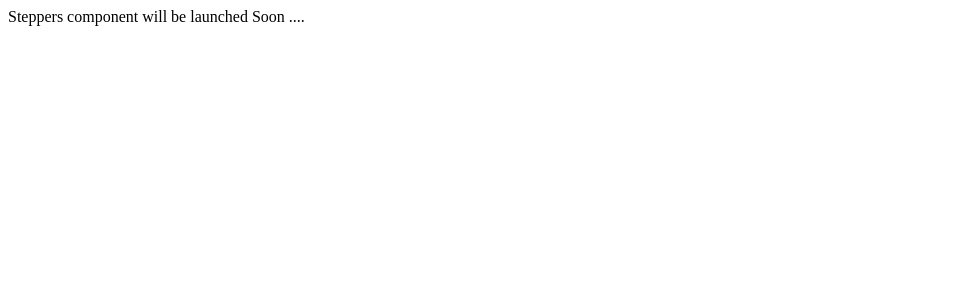
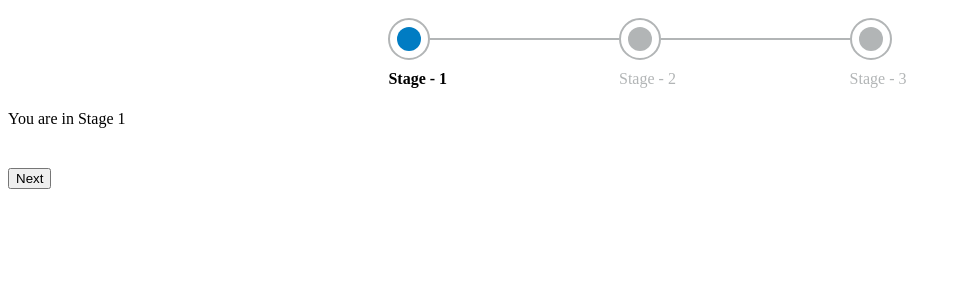
Before and after one commit to PKBadiger/react-js-stepper, a React app: page / in a window 1280 px wide. Shown: the top 300 px of the page, without its empty margins (0-961 px from the left). Built offline with nearby package versions, Linux system fonts and the light colour scheme.

Commit message:
Added Stepper compoenet and functionality

```diff
--- a/demo/index.jsx
+++ b/demo/index.jsx
@@ -2,9 +2,55 @@ import React from 'react';
 import ReactDOM from 'react-dom';
 import Stepper from '../src/index';
 
-const App = () => (
-    <Stepper />
-);
+const steps = [{title: 'Stage - 1'}, {title: 'Stage - 2'}, {title: 'Stage - 3'},]
+
+export default class App extends React.Component{
+    constructor(props) {
+        super(props);
+
+        this.state = {
+            activeStep: 1,
+        }
+    }
+
+    handleOnClickStepper = (step) => {
+        this.setState({activeStep: step});
+    }
+
+    handleOnNextClick = () => {
+        let nextStep = this.state.activeStep + 1;
+        this.setState({activeStep: nextStep})
+    }
+
+    handleOnClickBack = () => {
+        let prevStep = this.state.activeStep - 1;
+        this.setState({activeStep:prevStep})
+    }
+
+    render(){
+        return(
+            <React.Fragment>
+                <Stepper
+                    steps={steps}
+                    activeStep={this.state.activeStep}
+                    onSelect={this.handleOnClickStepper}
+                    showNumber={false}
+                />
+                <div style={{marginTop: '40px'}}>
+                {this.state.activeStep === 1 ? <div> You are in Stage {this.state.activeStep} </div> :
+                 this.state.activeStep === 2 ? <div> You are in Stage {this.state.activeStep} </div> :
+                 <div> You are in Stage {this.state.activeStep} </div>
+                }
+                </div>
+                <div style={{marginTop: '40px'}}>
+                    <input type="button" value={this.state.activeStep === steps.length ? 'Finish' : 'Next'}
+                            onClick={this.state.activeStep === steps.length ? null : this.handleOnNextClick}/>
+                    {this.state.activeStep ===1 ? '' : <input type="button" value="Back" onClick={this.handleOnClickBack} /> }
+                </div>
+            </React.Fragment>
+        )
+    }
+}
 
 ReactDOM.render(
     <App />,
--- a/src/index.jsx
+++ b/src/index.jsx
@@ -1,4 +1,6 @@
 import React from 'react';
+import PropTypes from 'prop-types';
+import './style/stepper.scss';
 
 export default class Stepper extends React.Component {
     constructor(props) {
@@ -6,8 +8,40 @@ export default class Stepper extends React.Component {
     }
 
     render() {
+        const { steps, showNumber, activeStep, onSelect } = this.props;
+        const lastIndexOfSteps = steps.length - 1;
         return(
-            <div> Steppers component will be launched Soon .... </div>
+            <React.Fragment>
+                <div className="stepper-container">
+                    {steps.map((step, index) => {
+                        return(
+                            <React.Fragment key={index}>
+                                <div className="stepper-item">
+                                    <div className="stepper-item-outer" onClick={onSelect.bind(null,index+1)}>
+                                        <div className={`stepper-item-inner ${activeStep === (index+1) ? 'stepper-item-inner-active' : (index + 1) < activeStep ? 'stepper-item-inner-completed' : 'stepper-item-inner-future'}`}>  {showNumber && index + 1} </div>
+                                    </div>
+                                    <span className={`stepper-title ${activeStep === (index+1) ? 'stepper-title-active' : ''}`}> {step.title} </span>
+                                </div>
+                                {lastIndexOfSteps === index ? '' :  <div className="stepper-item-outer"> </div> }
+                            </React.Fragment>
+                        )
+                    })}
+                </div>
+            </React.Fragment>
         )
     }
 }
+
+Stepper.defaultProps = {
+    steps: [{title: 'Step 1'}, {title: 'Step 2'}, {title: 'Step 3'}, {title: 'Step 4'} ],
+    showNumber: false,
+    activeStep: 2,
+    onSelect: (step) => { }
+}
+
+Stepper.propTypes = {
+    steps: PropTypes.arrayOf(PropTypes.shape({title: PropTypes.string})),
+    showNumber: PropTypes.bool,
+    activeStep: PropTypes.number,
+    onSelect: PropTypes.func
+}
--- /dev/null
+++ b/src/style/stepper.scss
@@ -0,0 +1,63 @@
+.stepper-container {
+    display: flex;
+    flex-wrap: nowrap;
+    background-color: transparent;
+    justify-content: center;
+    align-items: center;
+    padding: 10px;
+
+    .stepper-item{
+        position: relative;
+        cursor: pointer;
+        .stepper-item-outer {
+            display: flex;
+            justify-content: center;
+            align-items: center;
+        }
+        .stepper-title {
+            position: absolute;
+            margin-top: 10px;
+            z-index: 10;
+            width: 80px;
+            color: #b2b5b6;
+        }
+        .stepper-title-active {
+            font-weight: bold;
+            color: black;
+        }
+    }
+
+}
+.stepper-item-outer:nth-of-type(odd){
+        border: 2px solid #b2b5b6;
+        width: 38px;
+        height: 38px;
+        border-radius: 50%;
+        .stepper-item-inner {
+            width: 22px;
+            height: 22px;
+            border-radius: 50%;
+            display: flex;
+            justify-content: center;
+            align-items: center;
+            padding: 1px;
+            color: white;
+            font-size: small;
+        }
+}
+
+.stepper-item-outer:nth-of-type(even){
+    height: 0px;
+    border: 0.5px solid #b2b5b6;
+    width: 15%;
+}
+
+.stepper-item-inner-future {
+    background-color: #b2b5b6;
+}
+.stepper-item-inner-completed {
+    background-color: #7fc8ef;
+}
+.stepper-item-inner-active {
+    background-color: #007cc3;
+}
--- a/webpack.config.js
+++ b/webpack.config.js
@@ -1,9 +1,12 @@
 const path = require('path');
 const HtmlWebPackPlugin = require('html-webpack-plugin');
 
-
 module.exports = {
     entry: path.join(__dirname, 'demo/index.jsx'),
+    output: {
+        path: path.join(__dirname, 'dist'),
+        filename: 'bundle.js'
+    },
     module: {
         rules: [
             {
@@ -12,8 +15,8 @@ module.exports = {
                 exclude: '/node_modules'
             },
             {
-                test: /\.css$/,
-                use: ['css-loader', 'style-loader']
+                test: /\.(css|scss)$/,
+                use: ['style-loader', 'css-loader', 'sass-loader']
             }
         ]
     },
@@ -27,7 +30,7 @@ module.exports = {
         extensions: ['.js', '.jsx']
     },
     devServer: {
-        port: 7000,
+        port: 8000,
         disableHostCheck: true
     }
 }
```
Also changed, not shown: package.json (+8 -1 lines), .babelrc, 2 other files (tests, documents, lock files or other folders).
